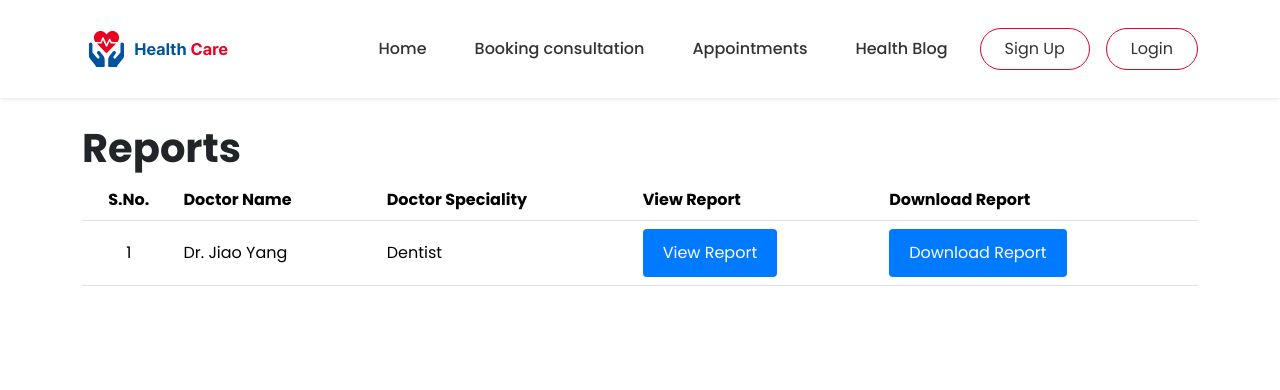
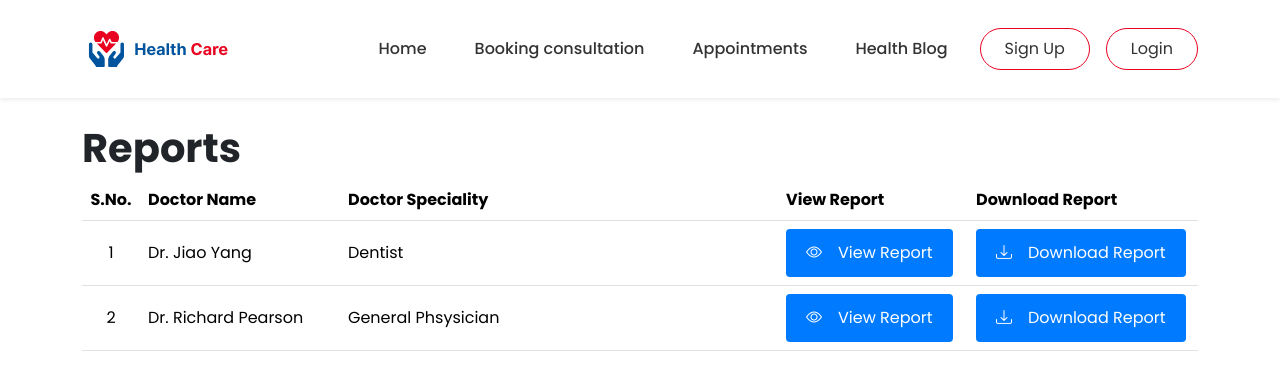
Before and after one commit to Krea132/med_appt_react, a React (Create React App) app: page /ReportsLayout in a window 1280 px wide. Shown: the top 390 px of the page. Built offline with nearby package versions, Linux system fonts and the light colour scheme.

Commit message:
[NEW] ReportsLayout

```diff
--- a/src/components/ReportsLayout/ReportsLayout.js
+++ b/src/components/ReportsLayout/ReportsLayout.js
@@ -2,57 +2,62 @@ import React, { useEffect, useState } from 'react';
 
 function ReportsLayout() {
 
+const reports = [
+   { id: 1, dr: "Dr. Jiao Yang", speciality: "Dentist", url: "/reports/MEDICAL-REPORT.pdf" },
+   { id: 2, dr: "Dr. Richard Pearson", speciality: "General Phsysician", url: "/reports/MEDICAL-REPORT.pdf" }
+];
 
   return (
     <div className="container-xl h-100 pt-4">
       <h1 className='h1 fw-bold'>Reports</h1>
+      {reports.length === 0 ? (
+        <div className='bg-light rounded p-4'>
+          <h2>No reports have been found:</h2>
+          <p>A doctor's report must be submitted, and you must be logged in to gain access to your personal reports.</p>
+        </div>
+      ) : (
         <table className="table mx-auto mb-5">
             <thead>
             <tr>
-                <th className='text-center' scope="col">S.No.</th>
-                <th scope="col">Doctor Name</th>
+                <th className='text-center' scope="col" style={{ width: '58px' }}>S.No.</th>
+                <th scope="col" style={{ width: '200px' }}>Doctor Name</th>
                 <th scope="col">Doctor Speciality</th>
-                <th scope="col">View Report</th>
-                <th scope="col">Download Report</th>
+                <th scope="col" style={{ width: '190px' }}>View Report</th>
+                <th scope="col" style={{ width: '230px' }}>Download Report</th>
             </tr>
             </thead>
             <tbody>
-
-                <tr>
-                <td className='text-center'>1</td>
-                <td>Dr. Jiao Yang</td>
-                <td>Dentist</td>
+                {reports.map((report) => (
+                    <tr key={report.id}>
+                        <td className='text-center'>{report.id}</td>
+                        <td className=''>{report.dr}</td>
+                        <td>{report.speciality}</td>
                         <td>
-                    <button className="d-flex align-items-center" type="submit">
+                            {/* View button opens PDF in new tab */}
+                            <button
+                                className="d-flex align-items-center"
+                                onClick={() => window.open(report.url, "_blank")}
+                            >
+                                <i class="bi bi-eye me-3"></i>
                                 View Report
                             </button>
                         </td>
                         <td>
-                    <button className="d-flex align-items-center" type="submit">
+                            {/* Download button triggers download */}
+                            <a href={report.url}
+
+                            download>
+                                <button className="d-flex align-items-center">
+                                    <i class="bi bi-download me-3"></i>
                                     Download Report
                                 </button>
+                            </a>
                         </td>
                     </tr>
-
-            {/* {appointments.map((doctor, index) => (
-                <tr key={index}>
-                <td className='text-center'>{index + 1}</td>
-                <td>{doctor.name}</td>
-                <td>{doctor.speciality}</td>
-                <td>
-                    <button className="d-flex align-items-center" type="submit">
-                        View Report
-                    </button>
-                </td>
-                <td>
-                    <button className="d-flex align-items-center" type="submit">
-                        Download Report
-                    </button>
-                </td>
-                </tr>
-            ))} */}
+                ))}
             </tbody>
         </table>
+      )}
     </div>
   );
 }
```
Lines whose indentation alone changed are shown as unchanged.
